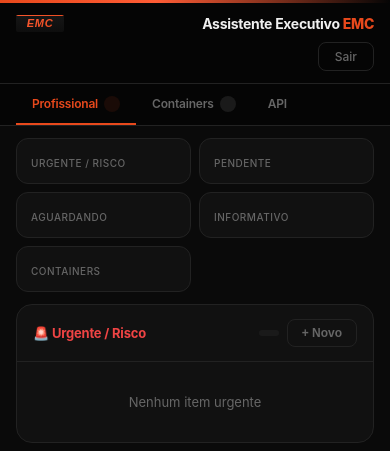
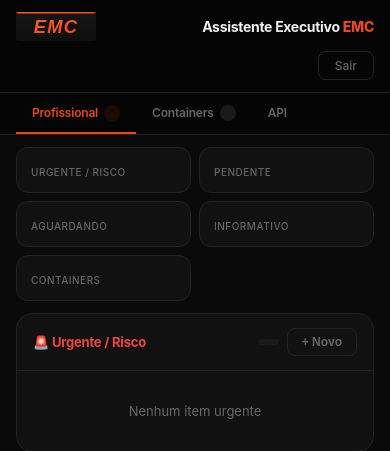
Before and after one commit to prnshllc-emc/emc-assistant, a FastAPI app: template templates/dashboard.html in a window 390 px wide. Shown: the top 451 px of the page. Run offline with FastAPI, Linux system fonts and the light colour scheme; the template is opened without the code that fills it, so the values that code supplies are empty; some libraries are stand-ins or nearby versions.

Commit message:
Enlarge header logo, remove accent bar, hide resolved containers
- Header logo: 90px → 140px (mobile 80px)
- Remove red gradient accent bar from header
- Filter out entregue/liberado containers from dashboard display
- API still returns all containers

Co-Authored-By: Claude Opus 4.6 <noreply@anthropic.com>

```diff
--- a/app/main.py
+++ b/app/main.py
@@ -175,7 +175,10 @@ async def dashboard(request: Request, db: Session = Depends(get_db)):
         return RedirectResponse(url="/login", status_code=303)
 
     items = db.query(Item).order_by(Item.id).all()
-    containers = db.query(Container).order_by(Container.id).all()
+    # Filter out resolved containers (entregue, liberado)
+    containers = db.query(Container).filter(
+        ~Container.status.in_(["entregue", "liberado"])
+    ).order_by(Container.id).all()
     cats = categorize_items(items)
 
     return templates.TemplateResponse("dashboard.html", {
--- a/static/style.css
+++ b/static/style.css
@@ -46,7 +46,7 @@ body {
 
 /* ─── Logo ────────────────────────────────────────────────── */
 .login-logo { width: 180px; height: auto; margin: 0 auto 20px; display: block; }
-.header-logo { width: 90px; height: auto; flex-shrink: 0; }
+.header-logo { width: 140px; height: auto; flex-shrink: 0; }
 
 /* ─── Header ──────────────────────────────────────────────── */
 .header {
@@ -59,12 +59,6 @@ body {
   top: 0;
   z-index: 100;
   backdrop-filter: blur(20px);
-}
-
-.header-accent {
-  height: 3px;
-  background: linear-gradient(90deg, var(--accent) 0%, #FF5C35 40%, transparent 100%);
-  flex-shrink: 0;
 }
 
 .header-main {
@@ -895,7 +889,7 @@ body {
 @media (max-width: 480px) {
   .stats-bar { grid-template-columns: 1fr 1fr; }
 
-  .header-logo { width: 48px; }
+  .header-logo { width: 80px; }
 
   .item-h {
     flex-wrap: wrap;
--- a/templates/dashboard.html
+++ b/templates/dashboard.html
@@ -11,7 +11,6 @@
 <body>
 
 <header class="header">
-  <div class="header-accent"></div>
   <div class="header-main">
     <div class="header-left">
       <img src="/static/logo.svg" alt="EMC" class="header-logo">
```
